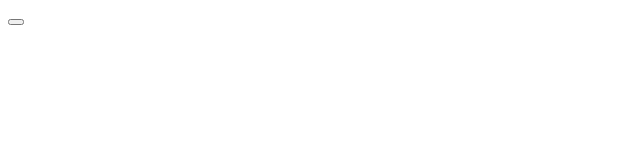
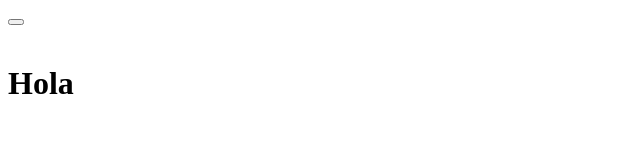
Before and after one commit to Eduardo9807/Pagina-cine-Frontend, a plain HTML site: page HTML/index.html in a window 1280 px wide. Shown: the whole page, without its empty margins (0-640 px from the left). Drawn offline with Linux system fonts and the light colour scheme.

Commit message:
agregando

```diff
--- a/HTML/index.html
+++ b/HTML/index.html
@@ -17,5 +17,9 @@
         </div>
     </div>
 
+ <div>
+    <h1>Hola</h1>
+ </div>
+
 </body>
 </html>
```
